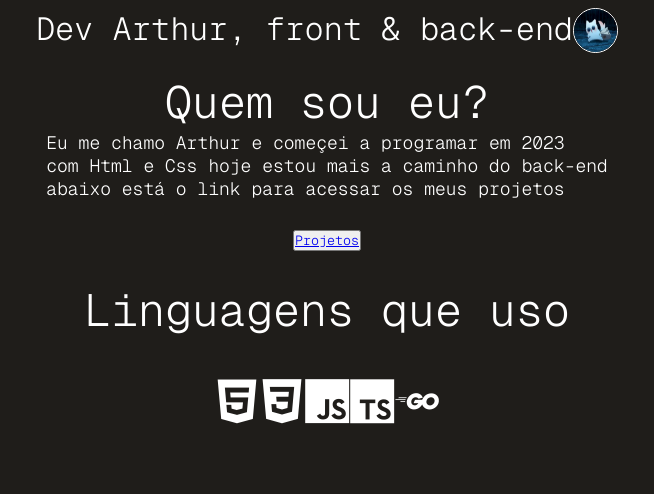
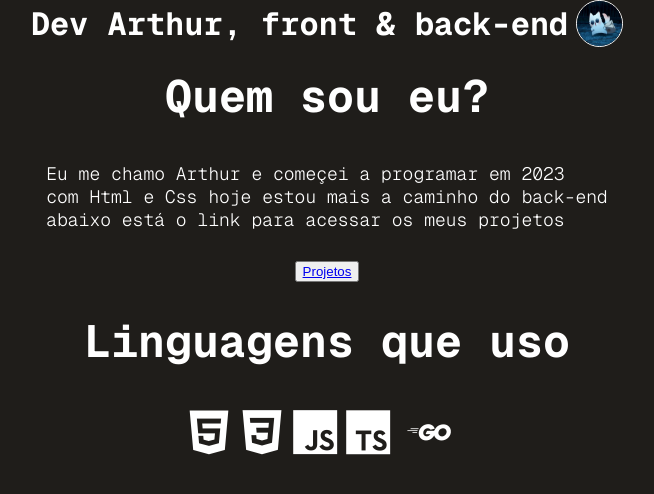
Before and after one commit to Tutuixa/portifolio, a plain HTML site: page index.html in a window 1280 px wide. Shown: the whole page, without its empty margins (313-967 px from the left). Drawn offline with nearby package versions, Linux system fonts and the light colour scheme.

Commit message:
modyfing css

```diff
--- a/style.css
+++ b/style.css
@@ -1,29 +1,30 @@
 @import url('https://fonts.googleapis.com/css2?family=Geist+Mono:wght@100..900&display=swap');
 
-* {
-    box-sizing: border-box;
+body {
+    background-color: #1f1d1a;
+    font-weight: 300;
+    font-family: Geist Mono, sans-serif;
     margin: 0;
-    padding: 0;
-    font-family: Geist Mono, sans-serif;
-    font-weight: 300;
+    min-height: 100vh;
+    -webkit-font-smoothing: antialiased;
+    -moz-osx-font-smoothing: grayscale;
+}
+
+h1 {
+    margin: 0;
 }
 header{
     display: flex;
-    align-content: center;
+    gap: 8px;
+    align-items: center;
     justify-content: center;
-    margin-top: 8px;
     color: white;
-
 }
 header > img {
     width: 45px;
     height: 45px;
     border: 0.2px solid white;
     border-radius: 100%;
-}
-body {
-    background-color: #1f1d1a;
-    min-height: 100vh
 }
 .h2-who {
     color: white;
@@ -60,4 +61,5 @@ body {
     justify-content: center;
     font-size: 45px;
     margin: 40px;
+    gap: 8px;
 }
```
